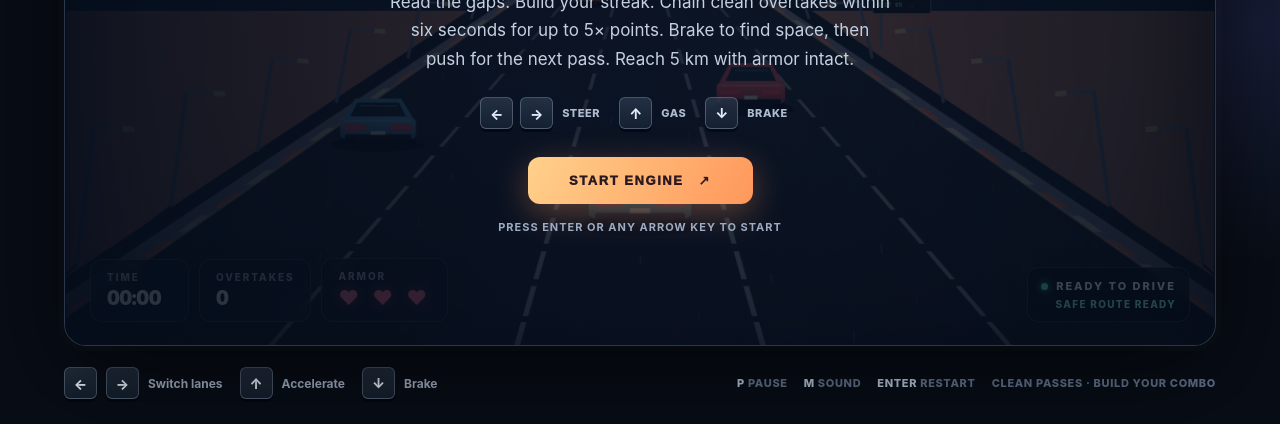
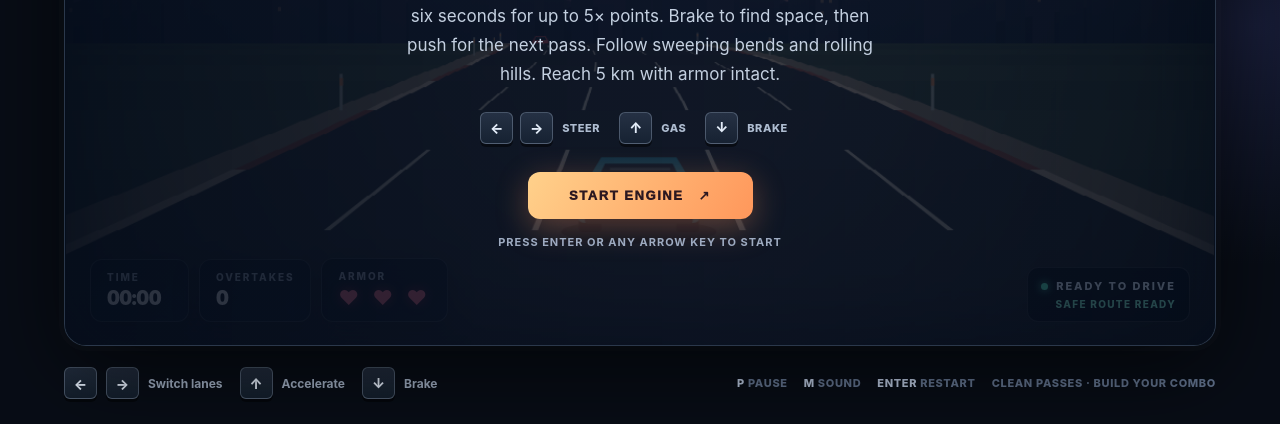
Before and after one commit to DrFlGd/DaniDrive, a plain HTML site: page index.html in a window 1280 px wide. Shown: the part 460-884 px from the top of the page. Drawn offline with Linux system fonts and the light colour scheme; animation ran at ten frames a second.

Commit message:
Add distance-projected road segments, sweeping curves and rolling hills (#2)

```diff
--- a/index.html
+++ b/index.html
@@ -95,7 +95,7 @@
 <body>
 <div class="shell">
   <header class="topbar">
-    <div class="brand"><div class="logo" aria-hidden="true">M<span style="font-size:14px;margin-left:-2px">↗</span></div><div><div class="brandname">MIDNIGHT RUN</div><div class="brandsub">THE HIGHWAY CHALLENGE</div></div></div>
+    <div class="brand"><div class="logo" aria-hidden="true">M<span style="font-size:14px;margin-left:-2px">↗</span></div><div><div class="brandname">MIDNIGHT RUN</div><div class="brandsub">THE HILLSIDE HIGHWAY</div></div></div>
     <div class="topright"><div class="live-pill"><span class="dot"></span> OFFLINE ARCADE</div><div class="density-control"><label for="trafficDensity"><span>TRAFFIC DENSITY</span><output id="densityValue" for="trafficDensity">LIGHT</output></label><input id="trafficDensity" type="range" min="1" max="5" step="1" value="2" aria-label="Traffic density, 1 calm to 5 rush hour" title="Changes incoming traffic live"></div><button class="sound" id="soundButton" type="button" aria-label="Toggle game sound">♪ SOUND ON</button></div>
   </header>
   <main>
@@ -119,7 +119,7 @@
         <div class="overlay-card">
           <div class="eyebrow">THE 5 KM HIGHWAY CHALLENGE</div>
           <h1 class="hero">MIDNIGHT<br><span>RUN.</span></h1>
-          <p class="hero-sub">Read the gaps. Build your streak. Chain clean overtakes within six seconds for up to 5× points. Brake to find space, then push for the next pass. Reach 5 km with armor intact.</p>
+          <p class="hero-sub">Read the gaps. Build your streak. Chain clean overtakes within six seconds for up to 5× points. Brake to find space, then push for the next pass. Follow sweeping bends and rolling hills. Reach 5 km with armor intact.</p>
           <div class="overlay-keyrow"><span class="key">←</span><span class="key">→</span><span class="keylabel">STEER</span><span class="key">↑</span><span class="keylabel">GAS</span><span class="key">↓</span><span class="keylabel">BRAKE</span></div>
           <button class="action" type="button" data-start>START ENGINE <span aria-hidden="true">↗</span></button>
           <div class="shortcut">PRESS ENTER OR ANY ARROW KEY TO START</div>
@@ -137,7 +137,6 @@
   const ctx = canvas.getContext('2d');
   const W = canvas.width, H = canvas.height;
   const LANES = 5, PLAYER_Z = .765, FINISH_KM = 5;
-  const HORIZON_Y = 267; // Converge the roadway at the LAND horizon, not up in the sky.
   const DENSITY_NAMES = ['CALM','LIGHT','NORMAL','BUSY','RUSH HOUR'];
   const SPAWN_WINDOWS = [[1.3,1.85],[.94,1.43],[.78,1.20],[.67,1.02],[.54,.87]];
   const PLAN_DT = .15, PLAN_STEPS = 48, LANE_CHANGE_STEPS = 2;
@@ -155,15 +154,28 @@
   try { trafficDensity = clamp(Number(localStorage.getItem('midnight-run-density'))||2,1,5); } catch(e) {}
   ui.trafficDensity.value = String(trafficDensity);
   ui.densityValue.textContent = DENSITY_NAMES[trafficDensity-1];
-  // One depth scale keeps lane edges, road height and vehicle proportions consistent.
-  const depthScale = z => Math.pow(Math.max(0,z),1.7);
-  const roadY = z => HORIZON_Y + depthScale(z)*470;
-  const roadHalf = z => depthScale(z)*670;
-  const laneX = (lane,z) => W/2 + ((lane+.5)/LANES*2-1)*roadHalf(z);
-  const edgeX = (side,z) => W/2 + side*roadHalf(z);
-  const carW = z => 158*depthScale(z);
-  const carH = z => 98*depthScale(z);
-  const dust = Array.from({length:75},(_,i)=>({x:(i*97.37 % 100)/100,y:(i*39.47%100)/100,s:1+(i%3),a:0.1+(i%4)*.047}));
+  // World coordinates are meters. Project every object through the same camera.
+  const FOCAL=800, CAMERA_HEIGHT=3.5, PLAYER_DEPTH=12, DEPTH_RANGE=600;
+  const ROAD_HALF=7.5, SEGMENT=2, DRAW_DISTANCE=600;
+  const trackX = m => 65*Math.sin(m/155)+24*Math.sin(m/83);
+  const trackY = m => 7*Math.sin(m/105)+3*Math.sin(m/53);
+  const slope = (fn,m) => (fn(m+1)-fn(m-1))/2;
+  const worldDepth = z => PLAYER_DEPTH+(PLAYER_Z-z)*DEPTH_RANGE;
+  const depthScale = z => FOCAL/Math.max(2,worldDepth(z));
+  function project(d){
+    const m=state.distance*1000, scale=FOCAL/Math.max(2,d);
+    const heading=slope(trackX,m), pitch=slope(trackY,m+18);
+    const lateral=(state.visualLane-2)*3*.75;
+    return {x:W/2+scale*(trackX(m+d)-trackX(m)-heading*d-lateral),
+      y:340-scale*(trackY(m+d)-trackY(m)-CAMERA_HEIGHT-pitch*d),scale};
+  }
+  const roadY = z => project(worldDepth(z)).y;
+  const roadHalf = z => ROAD_HALF*depthScale(z);
+  const laneX = (lane,z) => project(worldDepth(z)).x+(lane-2)*3*depthScale(z);
+  const carW = z => 1.8*depthScale(z);
+  const carH = z => 1.12*depthScale(z);
+  const approachRate = (speed,otherSpeed) => (speed-otherSpeed)/3.6/DEPTH_RANGE;
+  let roadSlices=[];
   const stars = Array.from({length:55},(_,i)=>({x:(i*79.17%100)/100*W,y:(i*47.23%100)/100*162,r: i%4===0?1.35:.65}));
   const buildings = Array.from({length:48},(_,i)=>({x:i*26-10,w:17+(i*19%17),h:22+(i*29%73),lit:i%4===0}));
   const state = {
@@ -184,9 +196,10 @@
   function colorMix(hex,amount){let r=parseInt(hex.slice(1,3),16),g=parseInt(hex.slice(3,5),16),b=parseInt(hex.slice(5,7),16);let f=amount>=0?255:0,t=Math.abs(amount);return `rgb(${Math.round(lerp(r,f,t))},${Math.round(lerp(g,f,t))},${Math.round(lerp(b,f,t))})`;}
 
   function background(t){
+    ctx.save();ctx.translate(0,340+FOCAL*slope(trackY,state.distance*1000+18)-300);
     let sky=ctx.createLinearGradient(0,0,0,330);
     sky.addColorStop(0,'#0c172e');sky.addColorStop(.45,'#29375a');sky.addColorStop(.77,'#685574');sky.addColorStop(1,'#bd806e');
-    ctx.fillStyle=sky;ctx.fillRect(0,0,W,H);
+    ctx.fillStyle=sky;ctx.fillRect(0,-400,W,H+800);
     for(const p of stars){ctx.globalAlpha=.32+Math.sin(t*.9+p.x)*.17;ctx.fillStyle='#fff1db';ctx.beginPath();ctx.arc(p.x,p.y,p.r,0,Math.PI*2);ctx.fill();}ctx.globalAlpha=1;
     const glow=ctx.createRadialGradient(735,150,5,735,150,290);glow.addColorStop(0,'#ffc38e66');glow.addColorStop(.36,'#ec9b8550');glow.addColorStop(1,'#ef8a5e00');ctx.fillStyle=glow;ctx.fillRect(440,-100,600,490);
     ctx.fillStyle='#eab18f';ctx.beginPath();ctx.arc(738,169,47,Math.PI,2*Math.PI);ctx.fill();
@@ -194,70 +207,54 @@
     polygon([[0,242],[105,214],[171,239],[290,194],[382,251],[493,218],[601,238],[736,205],[850,242],[986,220],[1100,251],[1100,360],[0,360]],'#172940');
     for(const b of buildings){ctx.fillStyle=b.lit?'#26334b':'#1d3047';ctx.fillRect(b.x,235-b.h,b.w,b.h+65);if(b.lit){ctx.fillStyle='#ffc78f77';for(let q=0;q<3;q++){ctx.fillRect(b.x+5+(q%2)*8,244-b.h+Math.floor(q/2)*12,3,4);}}}
     let fog=ctx.createLinearGradient(0,165,0,310);fog.addColorStop(0,'#ce849422');fog.addColorStop(1,'#25365300');ctx.fillStyle=fog;ctx.fillRect(0,165,W,145);
+    ctx.restore();
   }
 
-  function roadway(t){
-    const scroll=state.scroll;
-    polygon([[W/2-24,HORIZON_Y],[W/2+24,HORIZON_Y],[edgeX(1,1)+65,roadY(1)],[edgeX(-1,1)-65,roadY(1)]],'#142131');
-    polygon([[edgeX(-1,0)-4,HORIZON_Y],[edgeX(-1,1)-39,roadY(1)],[edgeX(-1,1),roadY(1)],[edgeX(-1,0),HORIZON_Y]],'#8995ad');
-    polygon([[edgeX(1,0)+4,HORIZON_Y],[edgeX(1,1)+39,roadY(1)],[edgeX(1,1),roadY(1)],[edgeX(1,0),HORIZON_Y]],'#8995ad');
-    let road=ctx.createLinearGradient(0,HORIZON_Y,0,H);
-    road.addColorStop(0,'#253247');road.addColorStop(.45,'#1d2939');road.addColorStop(1,'#131c29');
-    polygon([[edgeX(-1,0),HORIZON_Y],[edgeX(1,0),HORIZON_Y],[edgeX(1,1),roadY(1)],[edgeX(-1,1),roadY(1)]],road);
-    // A dark translucent center strip creates depth without obscuring lane markers.
-    polygon([[W/2-1,HORIZON_Y],[W/2+1,HORIZON_Y],[W/2+115,H+50],[W/2-115,H+50]],'#0913210d');
-    for(let i=0;i<dust.length;i++){
-      const p=dust[i],z=(p.y+scroll*(.42+(i%5)*.08))%1;
-      const y=roadY(z),x=W/2+(p.x*1.94-.97)*roadHalf(z);
-      if(y<HORIZON_Y||y>H)continue;
-      line(x,y,x+(p.x-.5)*3,y+1+z*10,`rgba(204,225,242,${p.a*(.2+z)})`,p.s*z*.55+.3);
+  function roadway(){
+    // Front-to-back visibility clips geometry behind hill crests.
+    roadSlices=[];
+    const position=state.distance*1000;
+    const groundHorizon=340+FOCAL*slope(trackY,position+18);
+    ctx.fillStyle='#526756';ctx.fillRect(0,groundHorizon,W,H-groundHorizon);
+    let clip=H;
+    for(let d=2;d<DRAW_DISTANCE;){
+      const end=Math.min(DRAW_DISTANCE,(Math.floor((position+d)/SEGMENT)+1)*SEGMENT-position);
+      if(end<=d){d+=.001;continue;}
+      const near=project(d),far=project(end),limit=clip;
+      roadSlices.push({near:d,far:end,clip:limit});
+      if(far.y<near.y && far.y<clip){
+        ctx.save();ctx.beginPath();ctx.rect(0,0,W,Math.ceil(clip));ctx.clip();
+        near.y=Math.ceil(near.y);far.y=Math.floor(far.y);
+        const band=Math.floor((position+d)/8)%2;
+        polygon([[0,near.y],[W,near.y],[W,far.y],[0,far.y]],band?'#44594c':'#4b6151');
+        const strip=(half,color)=>polygon([[near.x-near.scale*half,near.y],[near.x+near.scale*half,near.y],[far.x+far.scale*half,far.y],[far.x-far.scale*half,far.y]],color);
+        strip(ROAD_HALF+1.3,'#a89b85');
+        strip(ROAD_HALF+.28,band?'#f0dac0':'#b26455');
+        strip(ROAD_HALF,band?'#343b43':'#373e46');
+        if(Math.floor((position+d)/6)%2===0){
+          for(let lane=1;lane<LANES;lane++){
+            const x=-ROAD_HALF+lane*3,w=.045;
+            polygon([[near.x+(x-w)*near.scale,near.y],[near.x+(x+w)*near.scale,near.y],[far.x+(x+w)*far.scale,far.y],[far.x+(x-w)*far.scale,far.y]],'#e3ded0');
+          }
+        }
+        const haze=clamp((d-180)/350,0,1);
+        if(haze>0){ctx.fillStyle=`rgba(82,103,86,${haze})`;ctx.fillRect(0,far.y,W,near.y-far.y);}
+        ctx.restore();clip=Math.min(clip,far.y);
+      }
+      d=end;
     }
-    // Dashes are spaced in world depth so they appear to flow under the car.
-    for(let divider=1;divider<LANES;divider++){
-      for(let k=0;k<21;k++){
-        let z=(k/21+scroll*.44)%1;
-        let z2=Math.min(1,z+.016+z*.028);
-        const x1=W/2+(divider/LANES*2-1)*roadHalf(z),x2=W/2+(divider/LANES*2-1)*roadHalf(z2);
-        const w1=.55+z*2.4,w2=.55+z2*2.4;
-        polygon([[x1-w1,roadY(z)],[x1+w1,roadY(z)],[x2+w2,roadY(z2)],[x2-w2,roadY(z2)]],`rgba(219,232,243,${.25+z*.59})`);
+    // Meter-spaced delineators share the road camera and hill occlusion.
+    for(let m=Math.ceil((position+DRAW_DISTANCE)/24)*24;m>position+3;m-=24){
+      const d=m-position,p=project(d),slice=roadSlices.find(s=>d>=s.near&&d<=s.far);
+      if(!slice)continue;
+      ctx.save();ctx.beginPath();ctx.rect(0,0,W,slice.clip);ctx.clip();
+      for(const side of [-1,1]){
+        const x=p.x+side*(ROAD_HALF+1)*p.scale;
+        ctx.fillStyle='#cad2c6';ctx.fillRect(x,p.y-1.05*p.scale,.09*p.scale,1.05*p.scale);
+        ctx.fillStyle='#ffa56d';ctx.fillRect(x,p.y-.93*p.scale,.10*p.scale,.22*p.scale);
       }
+      ctx.restore();
     }
-    // Edge rumble strips.
-    for(const side of [-1,1]){
-      for(let k=0;k<29;k++){
-        let z=(k/29+scroll*.48)%1,z2=Math.min(1,z+.012+z*.015);
-        let x1=edgeX(side,z),x2=edgeX(side,z2),wd1=2+z*9,wd2=2+z2*9;
-        polygon([[x1,roadY(z)],[x1+side*wd1,roadY(z)],[x2+side*wd2,roadY(z2)],[x2,roadY(z2)]],k%2?'#ff8269':'#dfdfcf');
-      }
-      let e=edgeX(side,0),f=edgeX(side,1);
-      line(e,HORIZON_Y,f,roadY(1),'#fbdfab88',2.3);
-    }
-    // Highway light poles sit outside the guardrails.
-    for(let k=0;k<12;k++){
-      const z=(k/12+scroll*.17)%1;
-      if(z<.025)continue;
-      const y=roadY(z),size=depthScale(z)*185;
-      for(const side of [-1,1]){
-        const x=edgeX(side,z)+side*depthScale(z)*85;
-        line(x,y,x-side*(8+z*10),y-size,'#667a95',1.2+z*3.4);
-        line(x-side*(8+z*10),y-size,x-side*(23+z*30),y-size+2,'#8090a5',1+z*2.5);
-        ctx.save();ctx.shadowBlur=15+z*25;ctx.shadowColor='#ffbb85';
-        line(x-side*(20+z*29),y-size+2,x-side*(28+z*33),y-size+3,'#ffd6a1',2+z*4);
-        ctx.restore();
-        if(z>.45)line(x,y,x+side*(14+z*19),y+size*.2,'#132035',2);
-      }
-    }
-    // A roadside electronic road sign.
-    const signZ=.14 + ((scroll*.13+.43)%1)*.68;
-    if(signZ>.2&&signZ<.77){
-      const y=roadY(signZ),x=edgeX(1,signZ)+28+signZ*38,s=signZ*.95;
-      line(x,y,x,y-84*s,'#698299',3*s+1);
-      ctx.save();ctx.translate(x,y-99*s);ctx.scale(s,s);
-      roundPath(-18,-18,125,40,5);ctx.fillStyle='#101e26';ctx.fill();ctx.strokeStyle='#5b9388';ctx.lineWidth=2;ctx.stroke();
-      ctx.fillStyle='#89f4c5';ctx.font='bold 13px monospace';ctx.fillText('EXIT 05  →',-9,7);ctx.restore();
-    }
-    // Small median reflections help sell speed near the bottom of the viewport.
-    const grd=ctx.createLinearGradient(0,300,0,H);grd.addColorStop(0,'#c3deff00');grd.addColorStop(1,'#bbd1ff09');ctx.fillStyle=grd;ctx.fillRect(0,300,W,H-300);
   }
 
   function drawCar(x,y,z,color,style='sedan',isPlayer=false,tilt=0){
@@ -292,14 +289,14 @@
   // A step can keep a lane or begin a 0.3s lane change, during which BOTH lanes
   // must be clear. Each accepted vehicle must preserve a traversable route.
   function findSafeRoute(vehicles, assumedSpeed){
-    const velocity=vehicles.map(v=>clamp(.064+(assumedSpeed-v.speed)*.00105,.025,.265));
+    const velocity=vehicles.map(v=>approachRate(assumedSpeed,v.speed));
     function clear(lane,t){
       for(let i=0;i<vehicles.length;i++){
         if(vehicles[i].lane!==lane)continue;
         const z=vehicles[i].z+velocity[i]*t;
-        // More cautious than the actual collision zone; covers car length,
+        // Twelve meters of clearance on either side of the player covers car length,
         // the player's steering animation, and the finite planning timestep.
-        if(z>PLAYER_Z-.145&&z<PLAYER_Z+.145)return false;
+        if(z>PLAYER_Z-.020&&z<PLAYER_Z+.020)return false;
       }
       return true;
     }
@@ -334,11 +331,11 @@
   }
   function trafficIsSolvable(cars){
     // Test both cruising and full-throttle approach rates. Throttling/braking
-    // remains an extra option: none of the generated patterns requires a crash.
+    // remains an extra option; this bounded search is not a safety guarantee.
     return !!findSafeRoute(cars,Math.max(170,state.speed)) && !!findSafeRoute(cars,265);
   }
   function safeInsert(car){
-    if(state.traffic.some(v=>v.lane===car.lane&&Math.abs(v.z-car.z)<.21))return false;
+    if(state.traffic.some(v=>v.lane===car.lane&&Math.abs(v.z-car.z)<.045))return false;
     if(!trafficIsSolvable([...state.traffic,car]))return false;
     state.traffic.push(car);
     return true;
@@ -351,7 +348,7 @@
     let count=0;
     for(const lane of lanes){
       if(count>=target)break;
-      if(safeInsert(makeTrafficCar(lane,rand(.01,.045))))count++;
+      if(safeInsert(makeTrafficCar(lane,PLAYER_Z-rand(150,220)/DEPTH_RANGE)))count++;
     }
   }
   function resetRun(){
@@ -364,7 +361,7 @@
     for(let i=0;i<starterCount;i++){
       for(let attempt=0;attempt<12;attempt++){
         const lane=Math.floor(rand(0,LANES));
-        const z=.14+i*.095+rand(-.02,.02);
+        const z=PLAYER_Z-(85+i*35)/DEPTH_RANGE;
         if(safeInsert(makeTrafficCar(lane,z)))break;
       }
     }
@@ -477,28 +474,27 @@
     const px=laneX(state.visualLane,PLAYER_Z);
     for(let i=state.traffic.length-1;i>=0;i--){
       const car=state.traffic[i];
-      car.z+=dt*clamp(.064+(state.speed-car.speed)*.00105,.025,.265);
-      const cx=laneX(car.lane,car.z);
-      if(!car.passed&&car.z>PLAYER_Z+.105){
+      car.z+=dt*approachRate(state.speed,car.speed);
+      if(!car.passed&&car.z>PLAYER_Z+.012){
         car.passed=true;
         if(!car.close){
           state.passed++;state.combo=Math.min(5,state.combo+1);state.comboTime=6;
-          const near=Math.abs(state.visualLane-car.lane)<1.3&&Math.abs(px-cx)>carW(PLAYER_Z)*.90;
+          const near=Math.abs(state.visualLane-car.lane)<1.3&&Math.abs(state.visualLane-car.lane)>.66;
           const points=Math.round((125+state.speed*.24+(near?95:0))*state.combo);
           state.score+=points;
           showToast((near?'CLOSE CALL':'CLEAN PASS')+' +'+points+' · ×'+state.combo);
           beep(440+state.combo*80,.08,'triangle',.02);
         }
       }
-      if(!car.close&&state.invuln<=0&&car.z>PLAYER_Z-.07&&car.z<PLAYER_Z+.075){
-        const width=(carW(car.z)*(car.style==='truck'?1.14:1)+carW(PLAYER_Z))*.42;
-        if(Math.abs(cx-px)<width){
+      if(!car.close&&state.invuln<=0&&car.z>PLAYER_Z-.007&&car.z<PLAYER_Z+.007){
+        const width=(1.8*(car.style==='truck'?1.14:car.style==='suv'?1.07:1)+1.8)*.42;
+        if(Math.abs(state.visualLane-car.lane)*3<width){
           car.close=true;state.combo=0;state.comboTime=0;state.armor--;state.invuln=1.7;state.flash=.9;state.shake=9;state.speed=Math.max(70,state.speed-70);state.score=Math.max(0,state.score-340);
           emitSparks(px,roadY(PLAYER_Z)-12);showToast('COLLISION!');beep(88,.38,'sawtooth',.075);
           if(state.armor<=0){finish(false);break;}
         }
       }
-      if(car.z>1.12)state.traffic.splice(i,1);
+      if(worldDepth(car.z)<2||worldDepth(car.z)>DRAW_DISTANCE)state.traffic.splice(i,1);
     }
     if(state.distance>=FINISH_KM){state.distance=FINISH_KM;state.score+=1250+state.armor*500;finish(true);}
     updateHUD();soundTick();
@@ -519,13 +515,15 @@
     ctx.save();
     if(state.shake>0)ctx.translate(rand(-state.shake,state.shake),rand(-state.shake*.55,state.shake*.55));
     background(state.time);roadway(state.time);
-    const cars=state.mode==='ready'?[{lane:1,z:.37,speed:115,color:palette[0],style:'sedan'},{lane:3,z:.58,speed:125,color:palette[2],style:'suv'},{lane:4,z:.28,speed:100,color:palette[4],style:'truck'},{lane:0,z:.64,speed:124,color:palette[1],style:'sedan'}]:state.traffic;
+    const cars=state.traffic;
     // Draw all cars, including the player, in road-depth order for correct overlap.
     const scene=cars.map(car=>({...car,isPlayer:false}));
     if(state.mode!=='lost'||state.armor>0)scene.push({lane:state.visualLane,z:PLAYER_Z,color:'#40c7e7',style:'sedan',isPlayer:true});
     for(const car of scene.sort((a,b)=>a.z-b.z)){
-      const y=roadY(car.z);if(y>H+180)continue;
+      const d=worldDepth(car.z),y=roadY(car.z);if(d<2||y>H+180)continue;
       ctx.save();
+      const slice=roadSlices.find(s=>d>=s.near&&d<=s.far);
+      if(!car.isPlayer&&slice){ctx.beginPath();ctx.rect(0,0,W,slice.clip);ctx.clip();}
       if(car.isPlayer&&state.invuln>0&&Math.floor(state.time*11)%2===0)ctx.globalAlpha=.48;
       drawCar(laneX(car.lane,car.z),y,car.z,car.color,car.style,car.isPlayer,car.isPlayer?clamp((state.lane-state.visualLane)*.14,-.12,.12):0);
       ctx.restore();
```
Also changed, not shown: docs/curved-road.png (added), docs/hill-crest.png (added), 1 other file.
